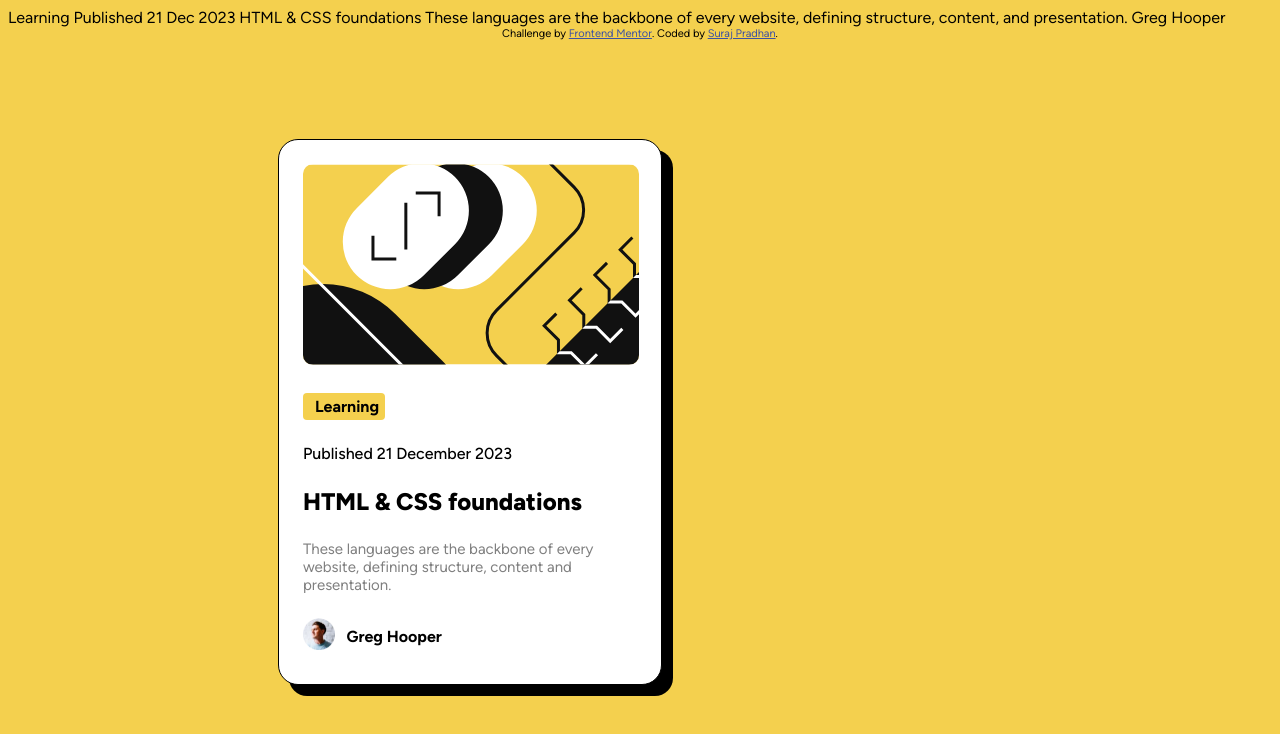
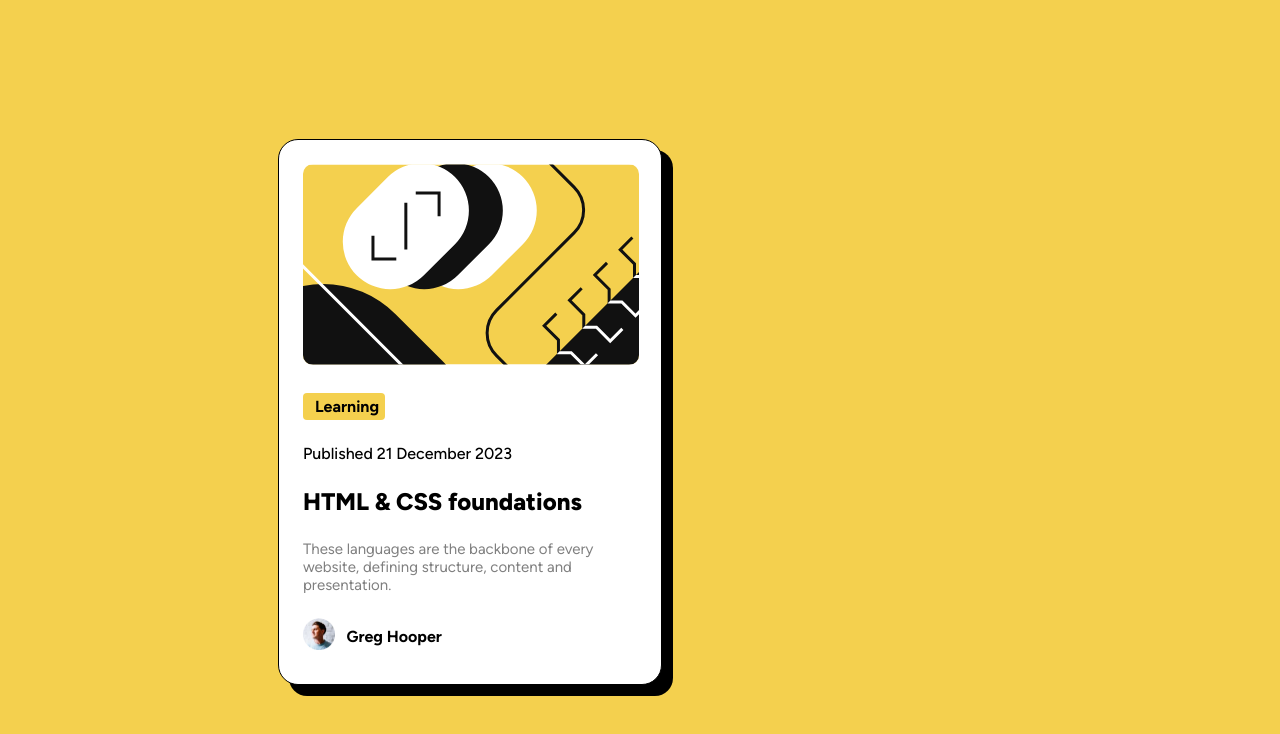
Before and after one commit to suraj-pradhan/blog-preview-card, a plain HTML site: page index.html in a window 1280 px wide. Drawn offline with Linux system fonts and the light colour scheme; files whose address does not match are found by name.

Commit message:
remove unnecessary divs

```diff
--- a/index.html
+++ b/index.html
@@ -27,16 +27,6 @@
     </style>
   </head>
   <body>
-    Learning Published 21 Dec 2023 HTML & CSS foundations These languages are
-    the backbone of every website, defining structure, content, and
-    presentation. Greg Hooper
-
-    <div class="attribution">
-      Challenge by
-      <a href="https://www.frontendmentor.io?ref=challenge" target="_blank"
-        >Frontend Mentor</a
-      >. Coded by <a href="#">Suraj Pradhan</a>.
-    </div>
     <div class="card-container"></div>
     <div class="card-outline"></div>
     <div class="main-container">
```
